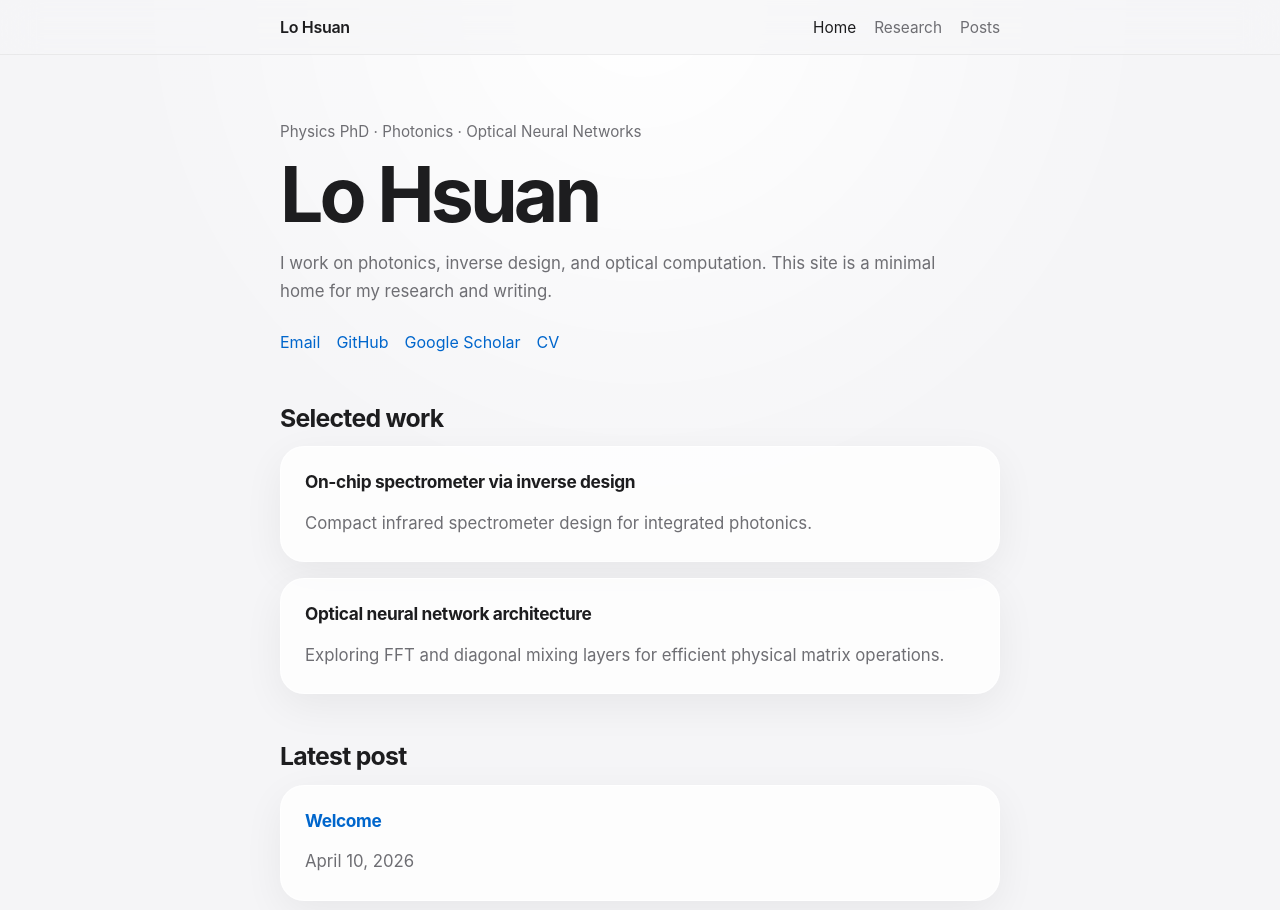
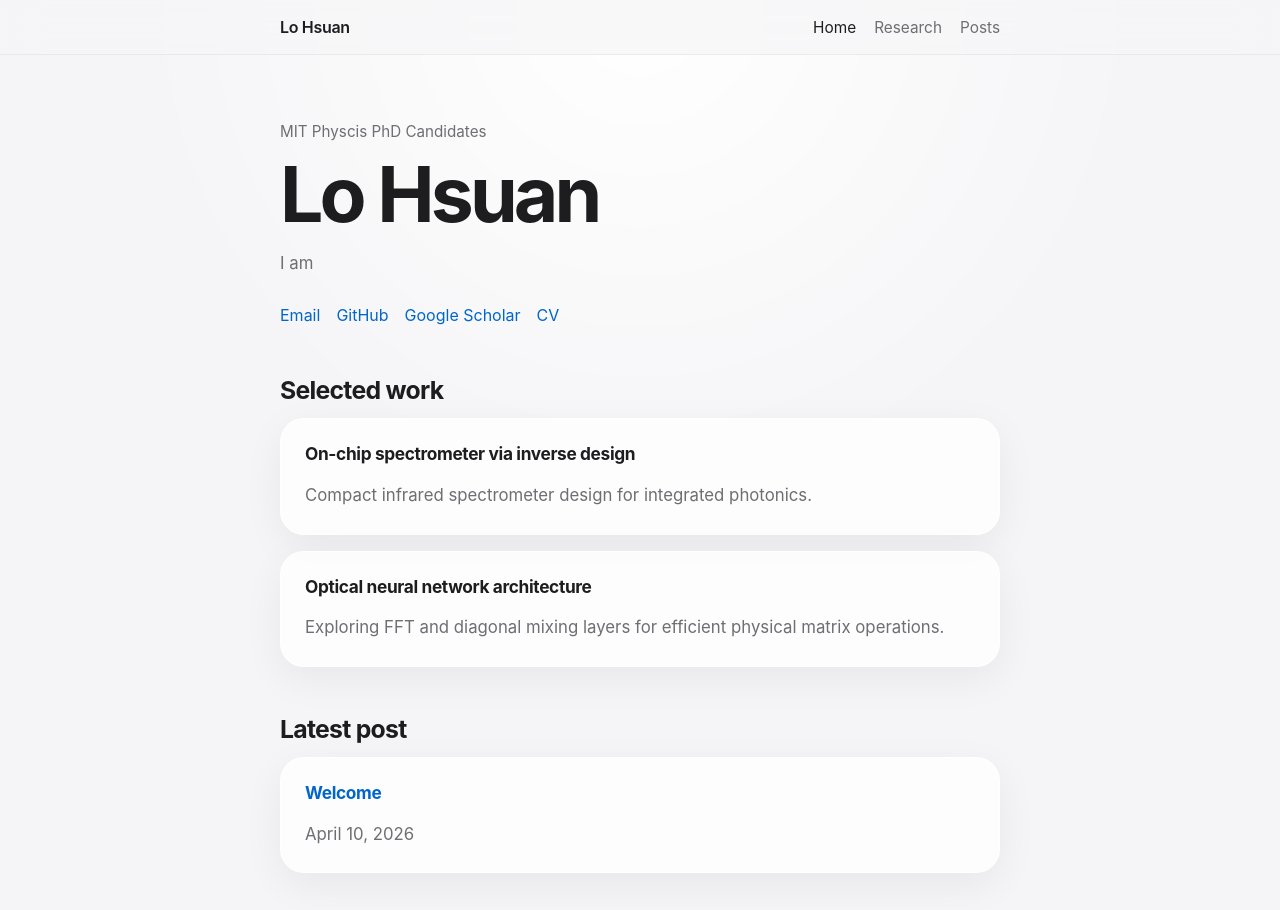
Before and after one commit to HsuanLo/HsuanLo.github.io, a Jekyll site: the page built from index.md, in a window 1280 px wide and 1037 px high. Shown: the top 910 px of the window. Built offline with Jekyll 4.4.1, drawn with Linux system fonts in a browser that asks for light colours.

Commit message:
Revise introduction and eyebrow text in index.md
Updated the eyebrow text and modified the intro paragraph.

```diff
--- a/index.md
+++ b/index.md
@@ -4,11 +4,10 @@ title: Home
 ---
 
 <section class="hero">
-  <p class="eyebrow">Physics PhD · Photonics · Optical Neural Networks</p>
+  <p class="eyebrow">MIT Physcis PhD Candidates</p>
   <h1>Lo Hsuan</h1>
   <p class="intro">
-    I work on photonics, inverse design, and optical computation.
-    This site is a minimal home for my research and writing.
+    I am
   </p>
 
   <div class="links">
```
